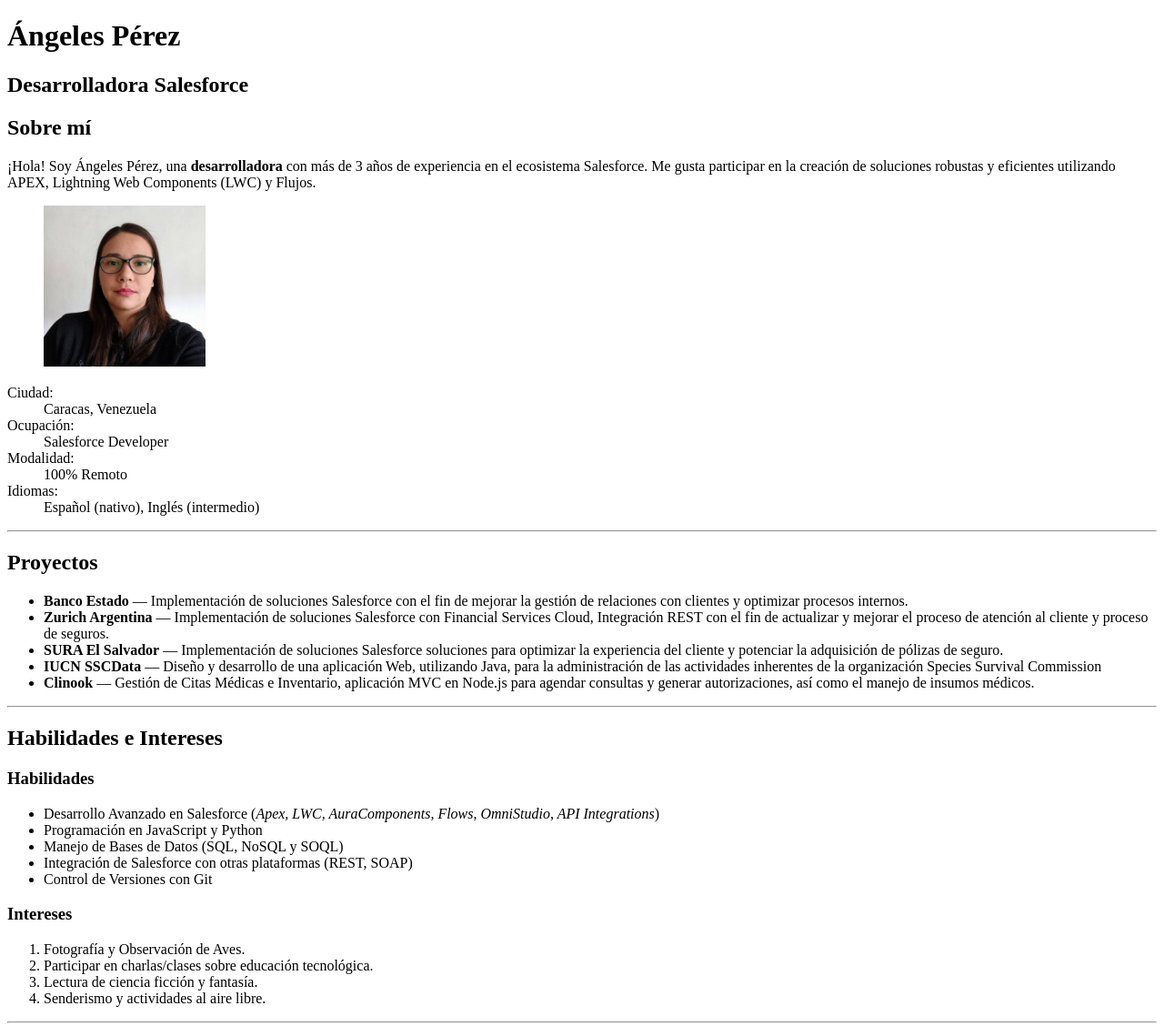
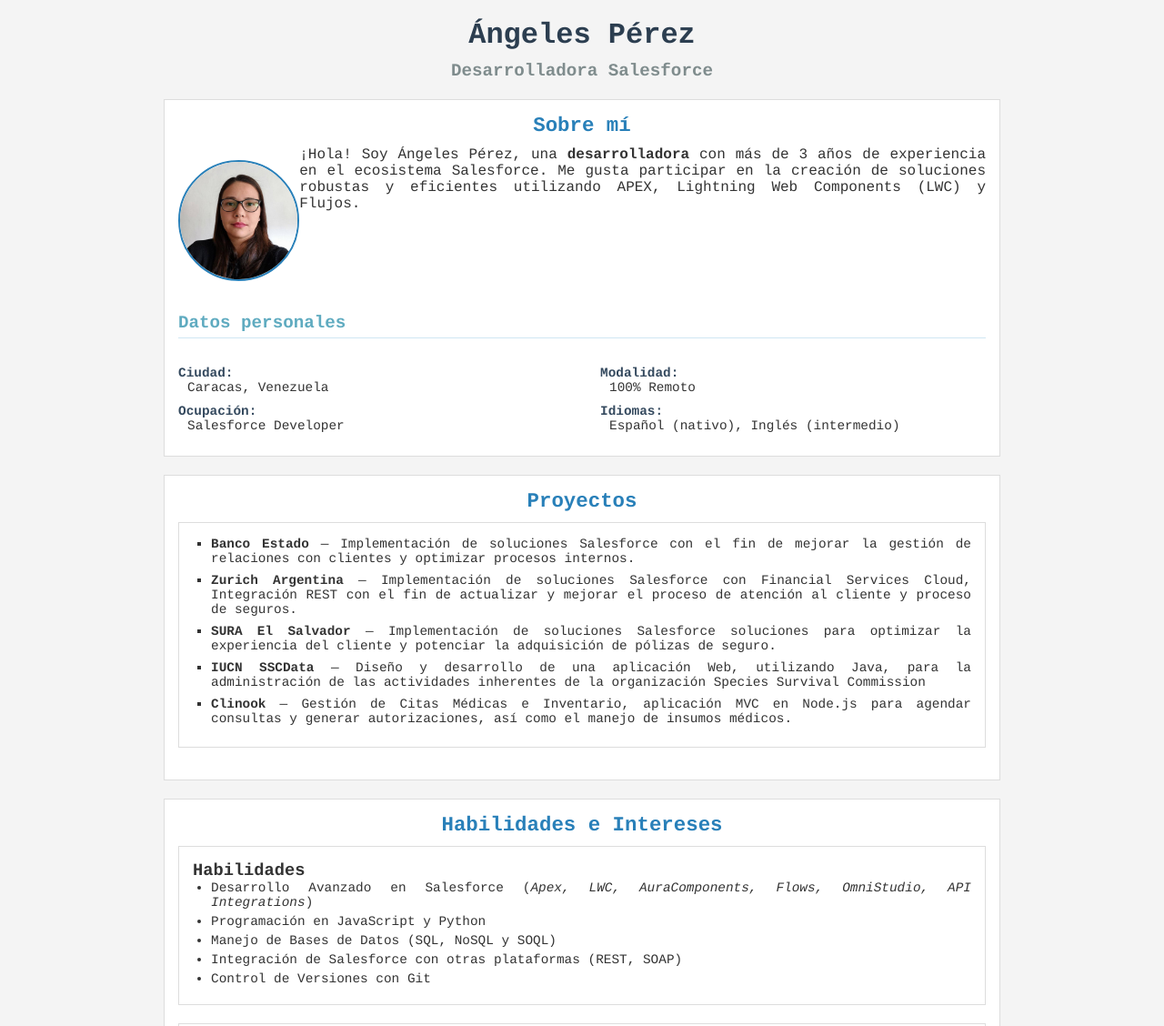
Before and after one commit to angizerep/portafolio-2025, a plain HTML site: page index.html in a window 1280 px wide. Shown: the top 1128 px of the page at 91% size. Drawn offline with Linux system fonts and the light colour scheme.

Commit message:
applay css and documents

```diff
--- /dev/null
+++ b/assets/css/style.css
@@ -0,0 +1,164 @@
+/* General */
+* {
+    box-sizing: border-box;
+    margin: 0;
+    padding: 0;
+}
+
+body {
+    font-family: Courier, monospace;
+    background-color: #f4f4f4;
+    color: #333;
+    max-width: 960px;
+    margin: auto;
+    padding: 20px;
+    text-align: justify;
+}
+
+/* Encabezado principal */
+header h1 {
+    font-size: 2rem;
+    color: #2c3e50;
+    text-align: center;
+    margin-bottom: 10px;
+}
+
+header h2 {
+    font-size: 1.2rem;
+    color: #7f8c8d;
+    text-align: center;
+    margin-bottom: 20px;
+}
+
+/* Secciones del main */
+main section {
+    background-color: #fff;
+    padding: 15px;
+    margin-bottom: 20px;
+    border: 1px solid #ddd;
+}
+
+/* Títulos de sección */
+main section > header h2 {
+    font-size: 1.4rem;
+    color: #2980b9;
+    margin-bottom: 10px;
+}
+
+.presentacion {
+    overflow: auto;
+    margin-bottom: 20px;
+}
+
+/* Imagen de perfil */
+.profile-picture{
+    float: left;
+    margin: 15px auto;
+    width: 15%;
+    border-radius: 100%;
+    border: 2px solid #2980b9;
+}
+
+/* h3 dentro de datos-personales */
+.datos-personales h3 {
+    border-bottom: 1px solid #d0e7f3;
+    padding-bottom: 5px;
+    color: #5fabc0;
+    font-size: 1.2rem;
+    margin-bottom: 10px;
+}
+
+.datos-personales-list {
+    display: flex;
+    gap: 40px;
+    margin-top: 10px;
+    justify-content: space-between;
+}
+
+.datos-personales-list .bloque {
+    width: 50%;
+}
+
+.datos-personales-list dt {
+    font-weight: bold;
+    color: #34495e;
+    font-size: 0.9rem;
+    margin-top: 10px;
+}
+
+.datos-personales-list dd {
+    margin: 0 0 10px 10px;
+    font-size: 0.9rem;
+}
+
+/* Lista de descripción personal */
+dl {
+    margin-top: 10px;
+}
+
+dt {
+    font-weight: bold;
+    color: #34495e;
+}
+
+dd {
+    margin-left: 20px;
+}
+
+/* Proyectos */
+#proyectos ul {
+    list-style-type: square;
+    padding-left: 20px;
+}
+
+#proyectos li {
+    margin-bottom: 8px;
+}
+
+/* Habilidades e intereses */
+#habilidades-intereses ul,
+#habilidades-intereses ol {
+    padding-left: 20px;
+}
+
+#habilidades-intereses li {
+    margin-bottom: 5px;
+}
+
+/* Contactos */
+#contactos-redes ul {
+    list-style-type: none;
+    padding-left: 0;
+}
+
+#contactos-redes li {
+    margin-bottom: 6px;
+}
+
+#contactos-redes a {
+    color: #2980b9;
+    text-decoration: none;
+    font-weight: bold;
+}
+
+#contactos-redes a:hover {
+    color: #1a5276;
+    text-decoration: underline;
+}
+
+/* Tamaño de letra para todo los textos */
+footer,
+dt,
+dd,
+#proyectos li,
+#habilidades-intereses li,
+#contactos-redes li {
+    font-size: 0.9rem;
+}
+
+/* Footer */
+footer {
+    text-align: center;
+    padding: 15px 0;
+    color: #777;
+}
--- a/index.html
+++ b/index.html
@@ -3,7 +3,9 @@
 
 <head>
     <meta charset="UTF-8">
+    <meta name="viewport" content="width=device-width, initial-scale=1.0">
     <title>Portafolio de Ángeles Pérez</title>
+    <link rel="stylesheet" href="assets/css/style.css">
 </head>
 
 <body>
@@ -17,24 +19,35 @@
             <header>
                 <h2>Sobre mí</h2>
             </header>
+            <div class="presentacion">
+                <figure>
+                    <img class="profile-picture" src="assets/img/imagen-profile.jpeg" alt="Foto de perfil de Ángeles Pérez">
+                </figure>
                 <p>¡Hola! Soy Ángeles Pérez, una <strong>desarrolladora</strong> con más de 3 años de
                     experiencia en el ecosistema Salesforce. Me gusta participar en la creación de soluciones robustas
                     y eficientes utilizando APEX, Lightning Web Components (LWC) y Flujos.</p>
-            <figure>
-                <img src="assets/img/imagen-profile.jpeg" alt="Foto de perfil de Ángeles Pérez" width="15%">
-            </figure>
-            <dl>
+            </div>
+            <div class="datos-personales">
+                <header>
+                    <h3>Datos personales</h3>
+                </header>
+                <div class="datos-personales-list">
+                    <dl class="bloque">
                         <dt>Ciudad:</dt>
                         <dd>Caracas, Venezuela</dd>
                         <dt>Ocupación:</dt>
                         <dd>Salesforce Developer</dd>
+                    </dl>
+                    <dl class="bloque">
                         <dt>Modalidad:</dt>
                         <dd>100% Remoto</dd>
                         <dt>Idiomas:</dt>
                         <dd>Español (nativo), Inglés (intermedio)</dd>
                     </dl>
+                </div>
+            </div>
         </section>
-        <hr>
+
         <section id="proyectos">
             <header>
                 <h2>Proyectos</h2>
@@ -70,7 +83,7 @@
                 </ul>
             </section>
         </section>
-        <hr>
+
         <section id="habilidades-intereses">
             <header>
                 <h2>Habilidades e Intereses</h2>
@@ -96,7 +109,7 @@
                 </ol>
             </section>
         </section>
-        <hr>
+
         <section id="contactos-redes">
             <header>
                 <h2>Contacto y Redes</h2>
@@ -109,8 +122,6 @@
                 <li><a href="https://www.linkedin.com/in/angeles-perez-p/" target="_blank" rel="noopener noreferrer"
                         title="Visitar mi perfil de LinkedIn">LinkedIn</a></li>
             </ul>
-        </section>
-        <hr>
     </main>
 
     <footer>
```
Also changed, not shown: 4 other files. Lines whose indentation alone changed are shown as unchanged.
